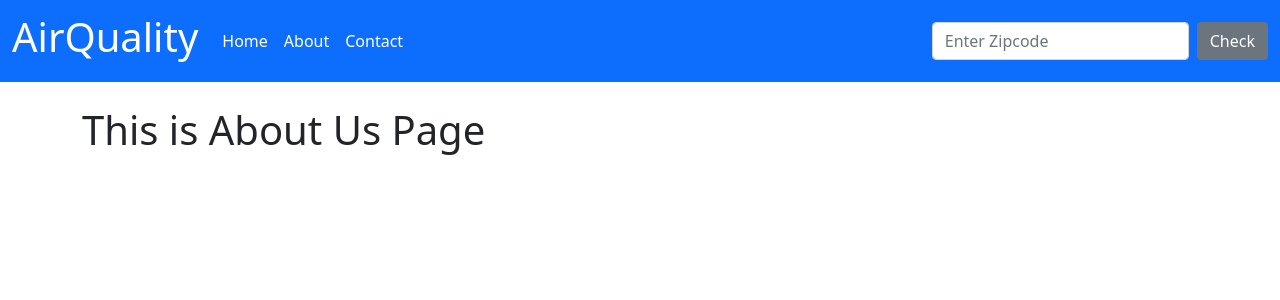
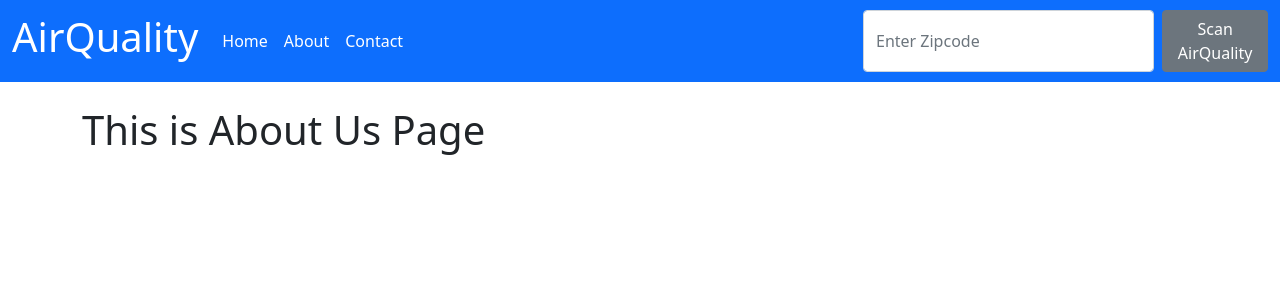
Before and after one commit to geekywebwizard/djangoweatherapp, a Django app: page /about in a window 1280 px wide. Shown: the top 300 px of the page. Run offline with Django 3.2, Linux system fonts and the light colour scheme.

Commit message:
form btn text changed

```diff
--- a/app1/templates/base.html
+++ b/app1/templates/base.html
@@ -35,7 +35,7 @@
             </ul>
             <form class="d-flex">
               <input class="form-control me-2" type="search" placeholder="Enter Zipcode" aria-label="Search">
-              <button class="btn btn-secondary" type="submit">Check</button>
+              <button class="btn btn-secondary" type="submit">Scan AirQuality</button>
             </form>
           </div>
         </div>
```
